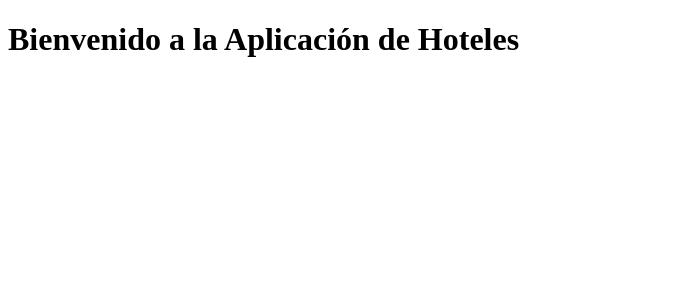
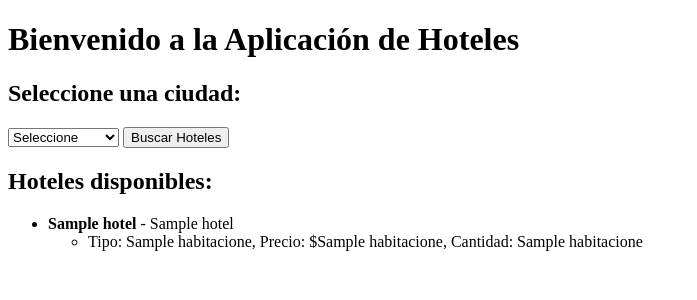
Before and after one commit to danielcaycedo4/Aplicacion-Web-Hoteles, a Flask app: template templates/index.html in a window 1280 px wide. Shown: the top 300 px of the page, without its empty margins (0-697 px from the left). Run offline with Flask 3, Linux system fonts and the light colour scheme; the template is opened without the code that fills it: most values are stand-ins (such as "Sample title", 1, 10 or a date in 2020).

Commit message:
Se modifica la estructura para seguir un patrón MVC

```diff
--- a/app.py
+++ b/app.py
@@ -1,22 +1,28 @@
-from flask import Flask, render_template
+from flask import Flask
+from controllers.main_controller import main_bp
 import sqlite3
+import os
 
 app = Flask(__name__)
 
-# Ruta principal
-@app.route('/')
-def index():
-    return render_template('index.html')
+# Registrar blueprints
+app.register_blueprint(main_bp)
 
 # Inicializar base de datos
 def init_db():
     conn = sqlite3.connect('database.db')
     cursor = conn.cursor()
-    with open('bd/init_db.sql', 'r') as f:
-        cursor.executescript(f.read())
+
+    sql_files = sorted([f for f in os.listdir('bd') if f.endswith('.sql')])
+
+    for sql_file in sql_files:
+        with open(os.path.join('bd', sql_file), 'r') as f:
+            cursor.executescript(f.read())
+
     conn.commit()
     conn.close()
 
+init_db()
+
 if __name__ == '__main__':
-    init_db()
     app.run(debug=True)
--- a/templates/index.html
+++ b/templates/index.html
@@ -7,6 +7,35 @@
 </head>
 <body>
     <h1>Bienvenido a la Aplicación de Hoteles</h1>
-    <p></p>
+    <h2>Seleccione una ciudad:</h2>
+    <form action="/" method="get">
+        <select name="ciudad" id="ciudad">
+            <option value="" disabled selected>Seleccione</option>
+            {% for ciudad in ciudades %}
+                <option value="{{ ciudad[0] }}" {% if request.args.get('ciudad') == ciudad[0]|string %}selected{% endif %}>
+                    {{ ciudad[1] }}
+                </option>
+            {% endfor %}
+        </select>
+        <button type="submit">Buscar Hoteles</button>
+    </form>
+
+    {% if hoteles %}
+        <h2>Hoteles disponibles:</h2>
+        <ul>
+            {% for hotel in hoteles %}
+                <li>
+                    <strong>{{ hotel[1] }}</strong> - {{ hotel[3] }}
+                    <ul>
+                        {% for habitacion in habitaciones[hotel[0]] %}
+                            <li>
+                                Tipo: {{ habitacion[2] }}, Precio: ${{ habitacion[4] }}, Cantidad: {{ habitacion[3] }}
+                            </li>
+                        {% endfor %}
+                    </ul>
+                </li>
+            {% endfor %}
+        </ul>
+    {% endif %}
 </body>
 </html>
```
Also changed, not shown: controllers/main_controller.py (added, +20 -0 lines).
